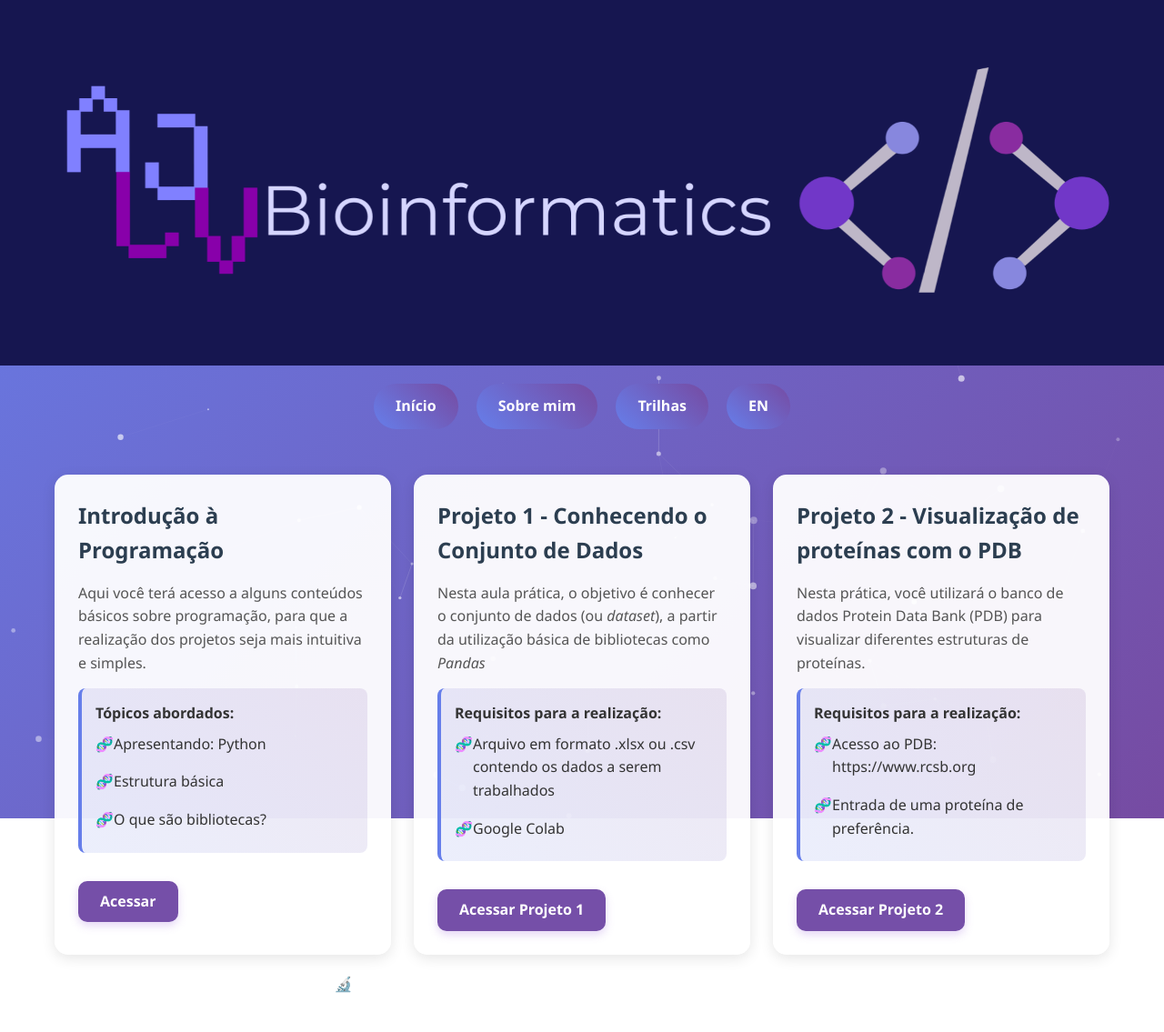
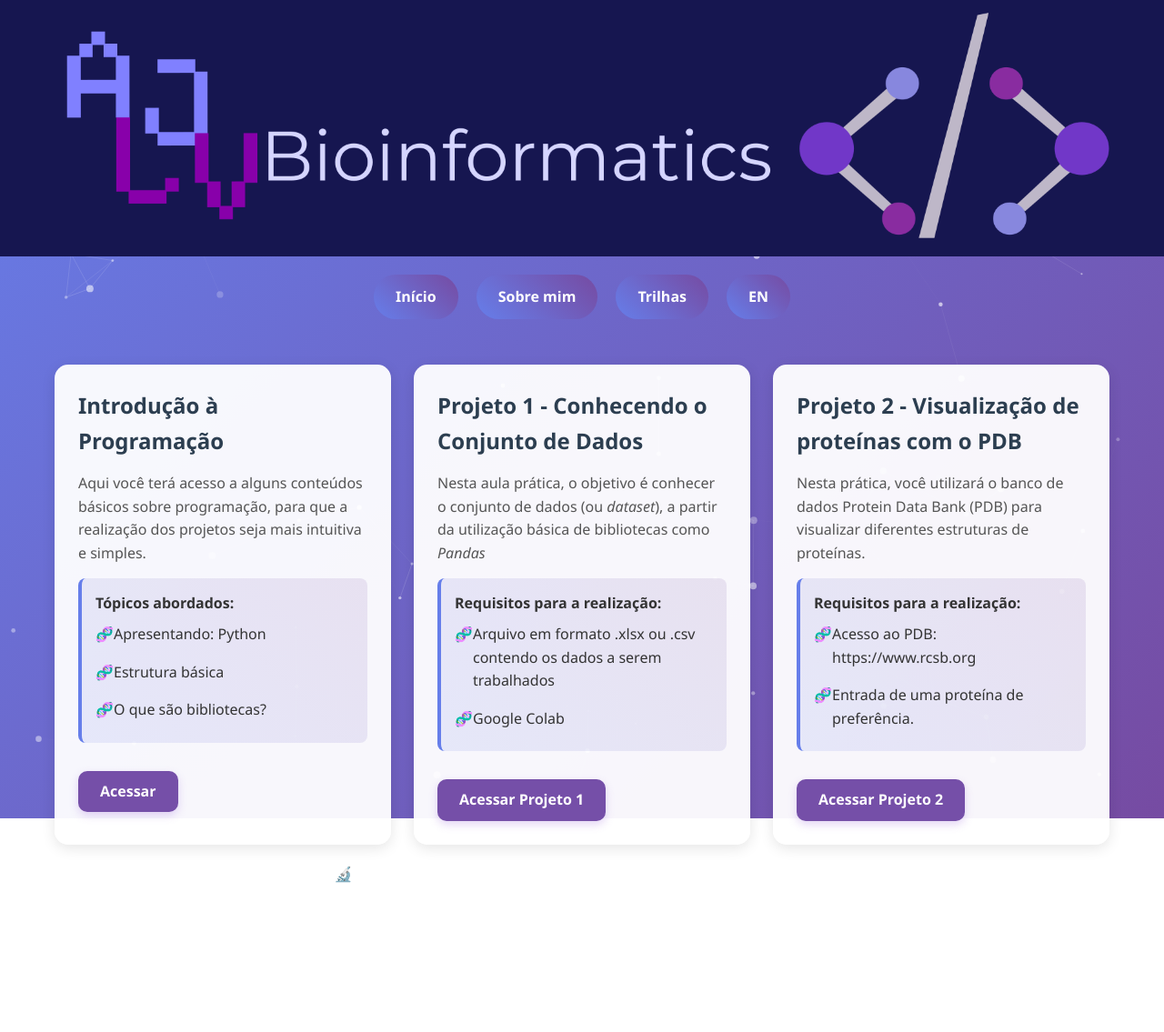
Before and after one commit to annejosiele/AJLV-Bioinformatics, a Jekyll site: the page built from index.html, in a window 1280 px wide. Shown: the whole page at 91% size. Built offline with Jekyll 4.4.1, drawn with Linux system fonts in a browser that asks for light colours; after the commit the page ends 1015 px from its top, so only the background shows below that.

Commit message:
Update style.css

```diff
--- a/assets/css/style.css
+++ b/assets/css/style.css
@@ -384,14 +384,15 @@ h1 a {
     border: none;
     text-align: initial;
     width: 100%;
-    line-height: 0;
+    overflow: hidden;
+    height: clamp(140px, 22vw, 320px);
 }
 
 .banner-img {
     width: 100%;
-    height: auto;
+    height: 100%;
+    object-fit: cover;
     display: block;
-    object-fit: cover;
 }
 
 h1 a:hover {
```
